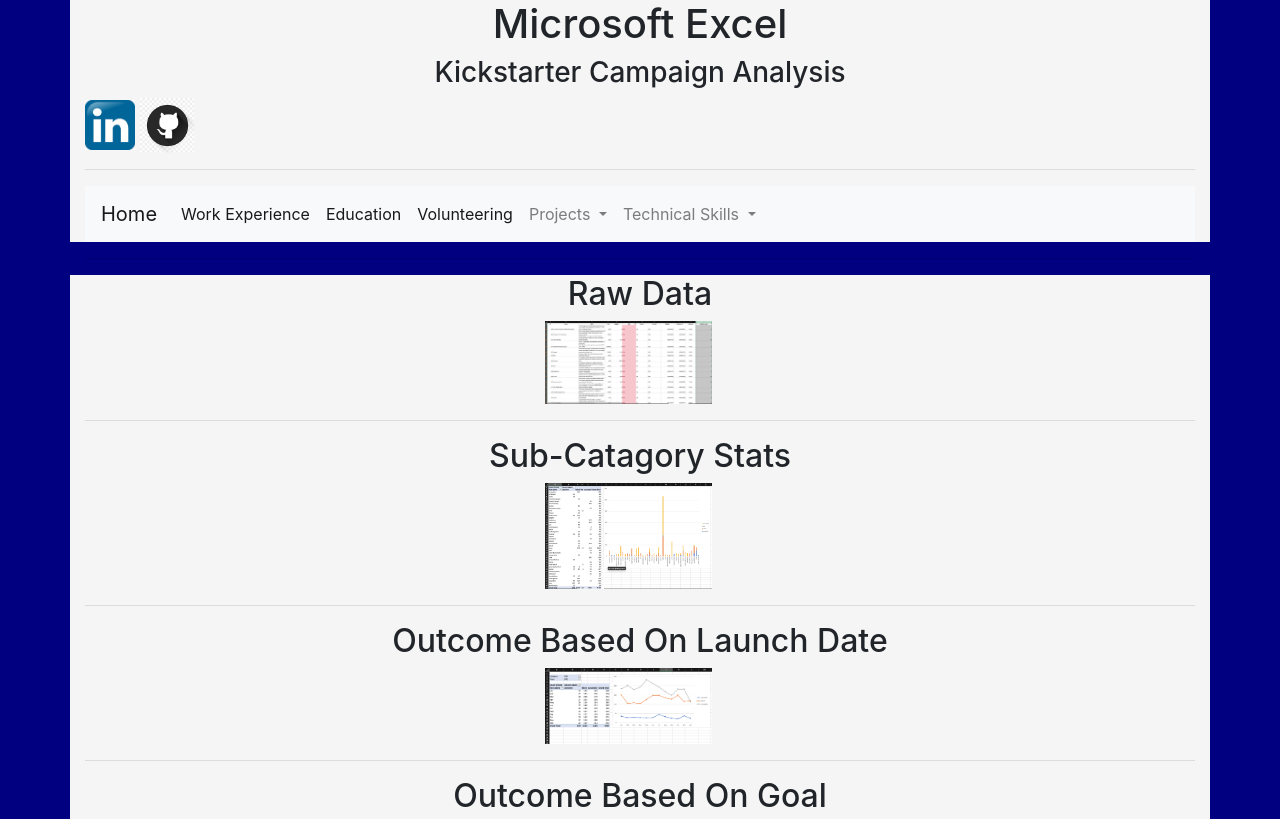
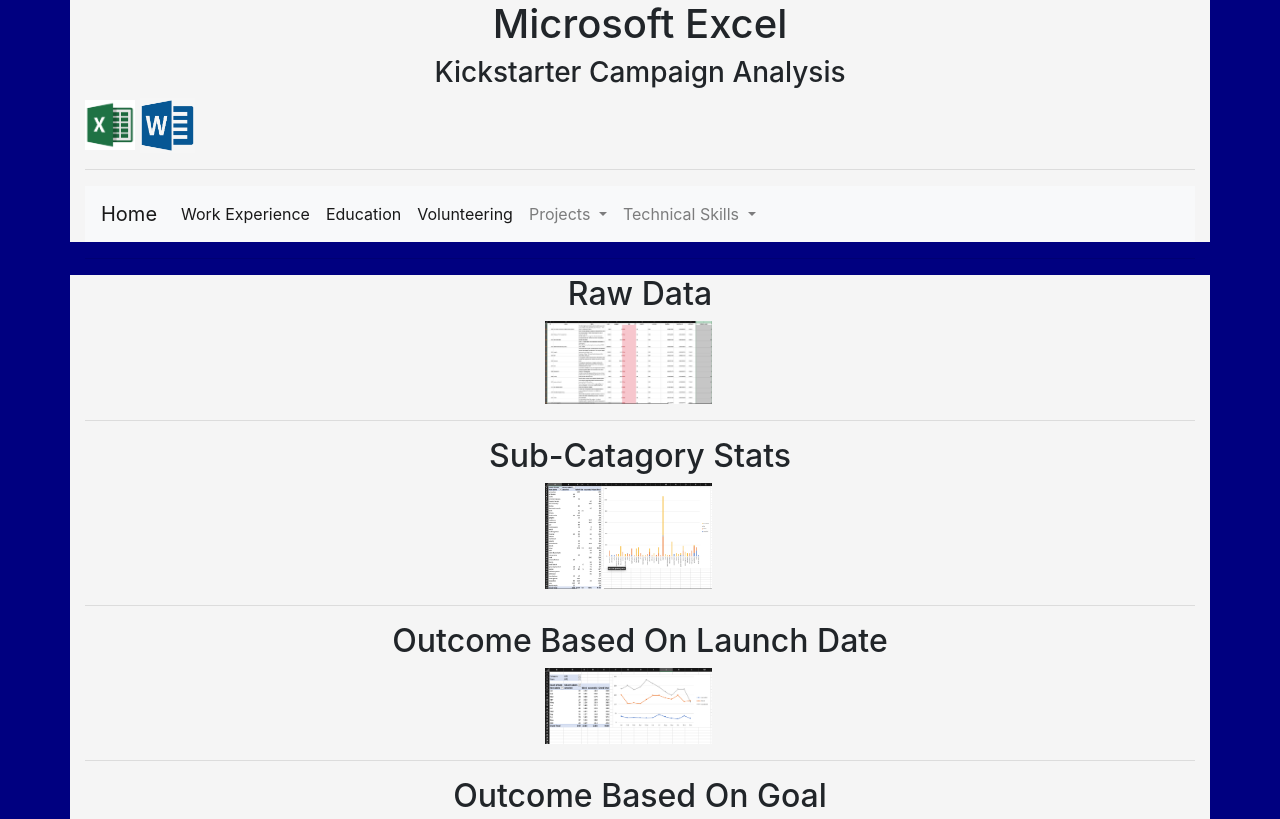
Before and after one commit to Kthomas09/Kent_Thomas, a plain HTML site: page technical_skills/microsoft_excel/ts1.html in a window 1280 px wide. Shown: the top 819 px of the page. Drawn offline with nearby package versions, Linux system fonts and the light colour scheme.

Commit message:
Linked the two google docs to the microsoft excel page

```diff
--- a/technical_skills/microsoft_excel/ts1.html
+++ b/technical_skills/microsoft_excel/ts1.html
@@ -19,10 +19,10 @@
             <div class="container">
                 <div class="row">
                     <div class="col-sm-12">
-                        <a href="https://www.linkedin.com/in/kent-thomas-msed-84922b18a/" class="profile-link"> <img
-                                src="../../images/linkedin.jpeg" width="50" height="50"></a>
-                        <a href="https://www.github.com/Kthomas09" class="profile-link"><img
-                                src="../../images/github.png" width="55" height="55"></a>
+                        <a href="https://drive.google.com/file/d/1I5MWY1v4n5KDtGvFdu6yvtcB6gaePsKG/view?usp=sharing"
+                            class="profile-link"> <img src="./images/excel.png" width="50" height="50"></a>
+                        <a href="https://drive.google.com/file/d/1-xOoiZU9G_z0kDvBZwJ7KHTki7nrZZ3m/view?usp=sharing"
+                            class="profile-link"><img src="./images/word.png" width="55" height="55"></a>
                         <hr>
                     </div>
                 </div>
```
Also changed, not shown: education.html (+1 -1 lines), volunteer.html (+1 -1 lines), workex.html (+1 -1 lines), technical_skills/microsoft_excel/images/excel.png (added), technical_skills/microsoft_excel/images/word.png (added).
